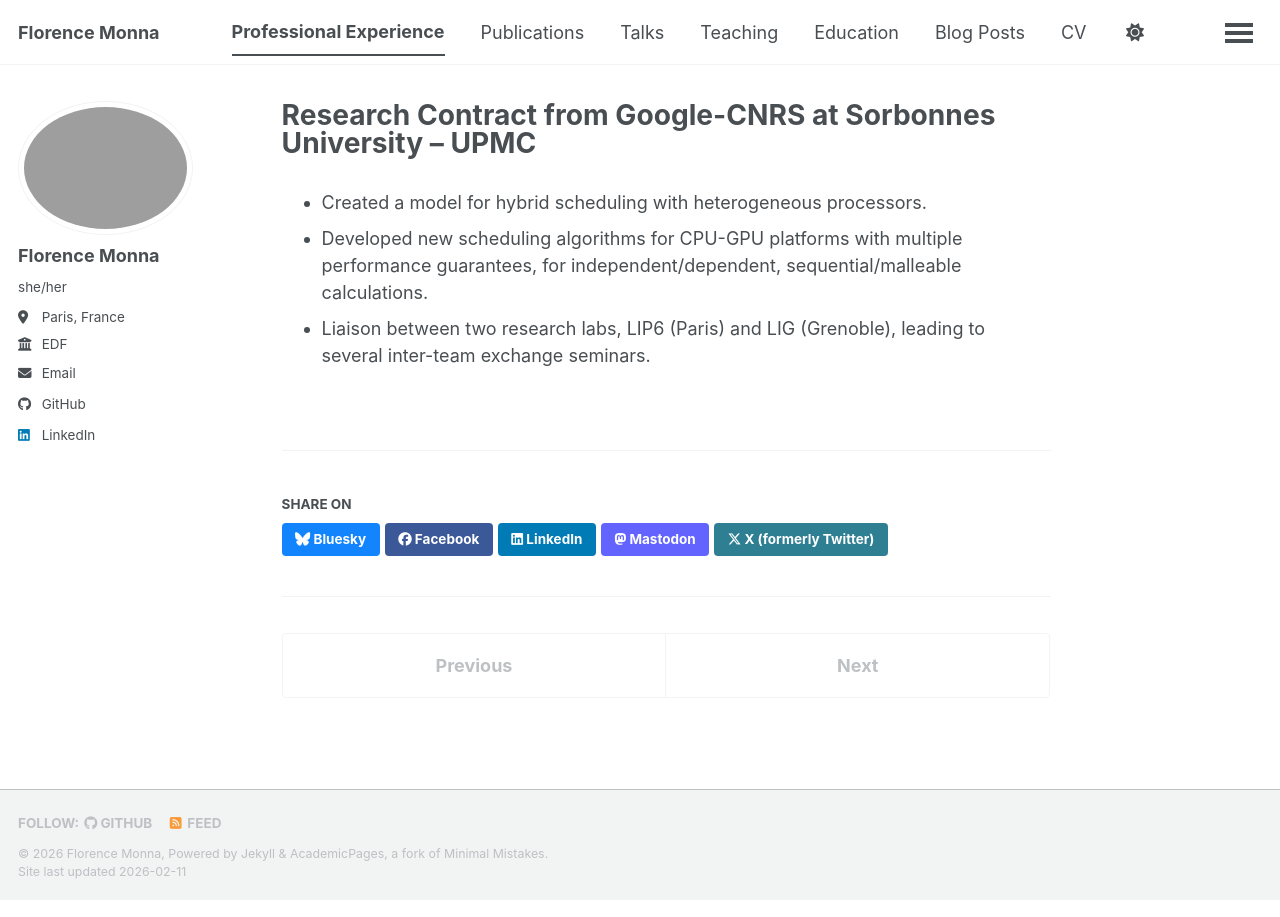
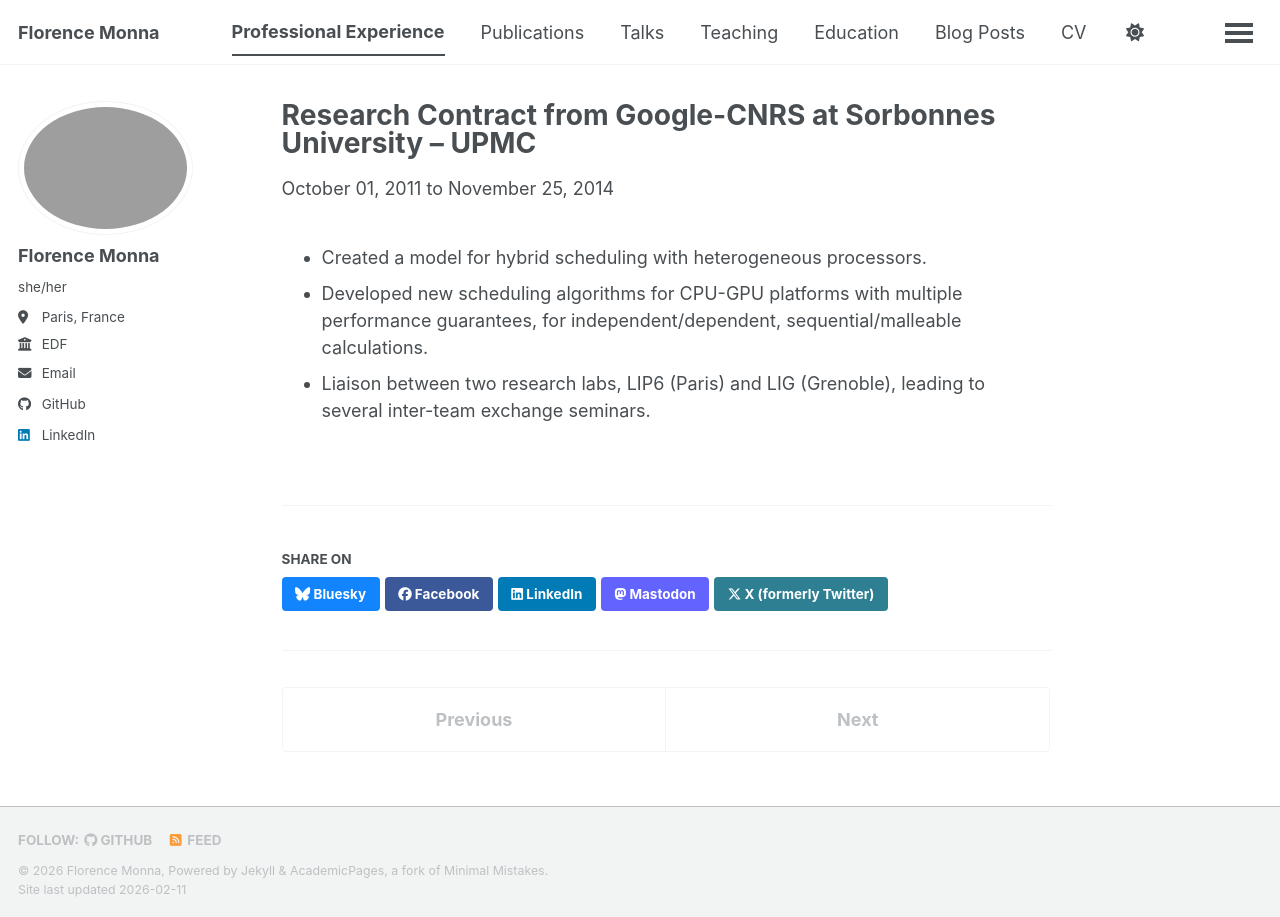
Before and after one commit to fmonna/fmonna.github.io, a Jekyll site: the page built from _experience/cnrs.md, in a window 1280 px wide. Built offline with Jekyll 4.4.1, drawn with Linux system fonts in a browser that asks for light colours; a script bundle is joined from its source files by our own code; library files that are not in the unit come from our copies; some of the changed lines change nothing that is shown.

Commit message:
Update cnrs.md

```diff
--- a/_experience/cnrs.md
+++ b/_experience/cnrs.md
@@ -1,6 +1,8 @@
 ---
 title: "Research Contract from Google-CNRS at Sorbonnes University -- UPMC"
-date: 2011-10-01 to 2014-11-25
+collection : experience
+startdate: 2011-10-01
+enddate: 2014-11-25
 en_short: "Worked on backend systems using Rust and PostgreSQL"
 ---
 
```
